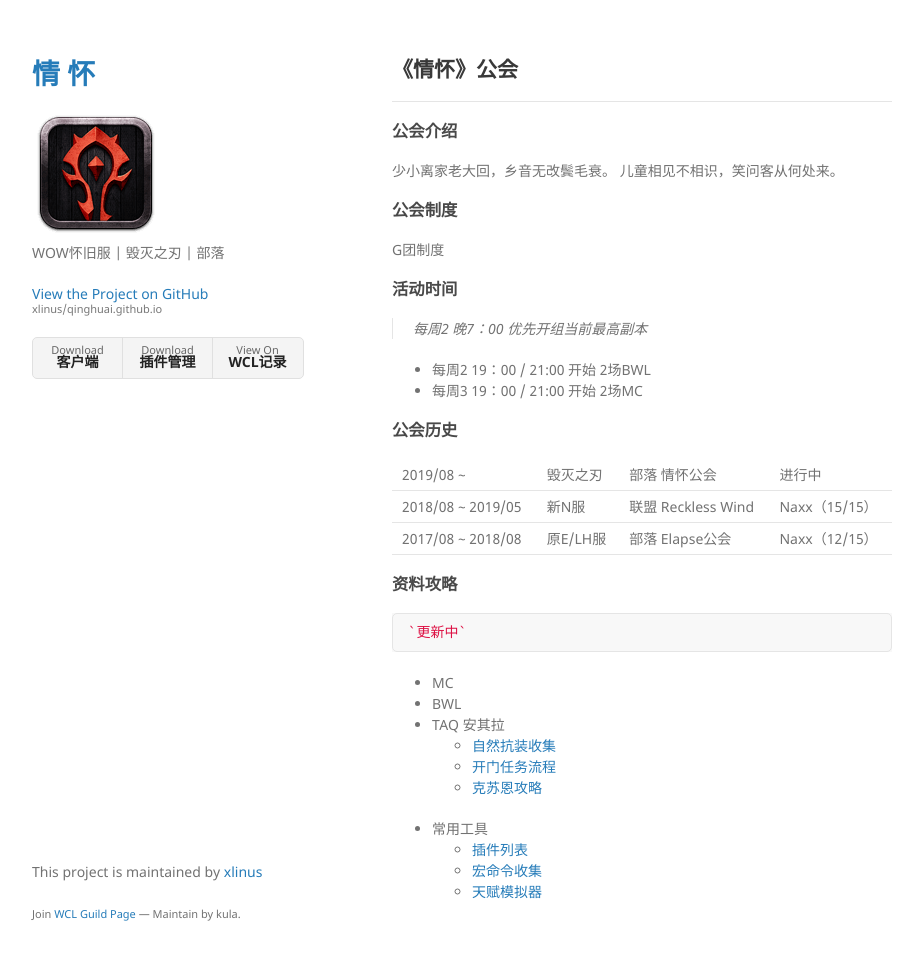
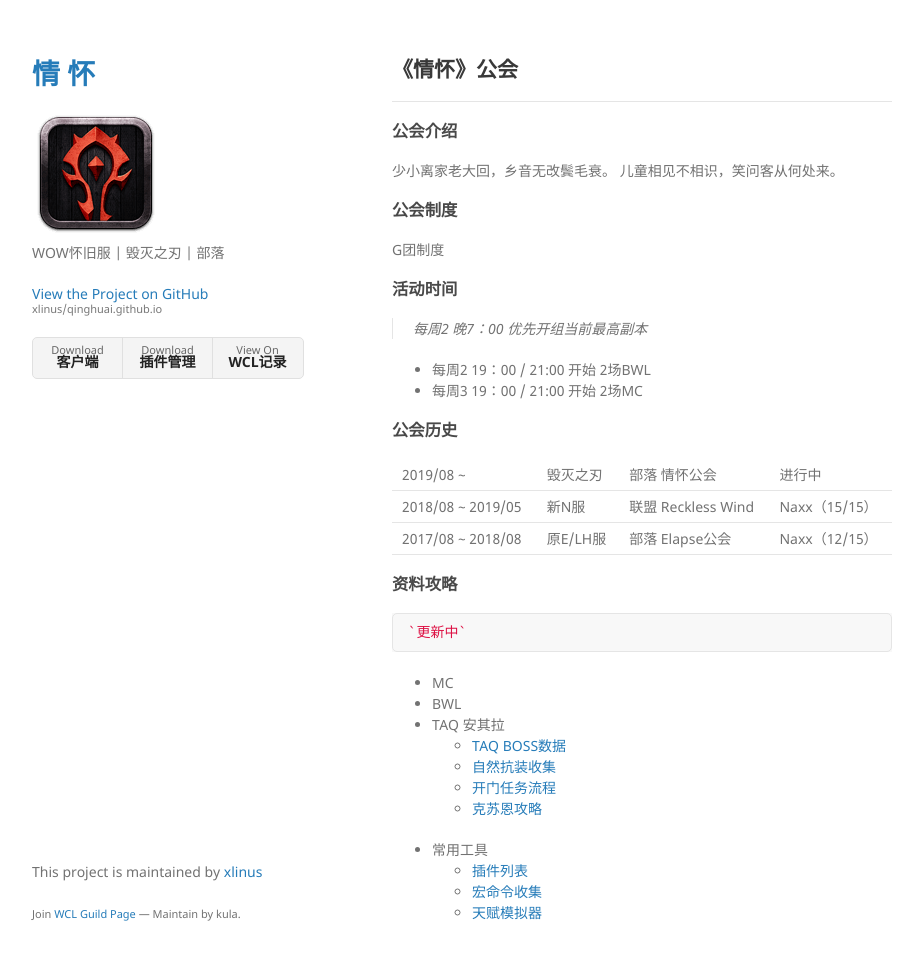
Before and after one commit to xlinus/qinghuai.github.io, a Jekyll site: the page built from index.md, in a window 1280 px wide and 993 px high. Shown: the top 960 px of the window, without its empty margins (178-1101 px from the left). Built offline with Jekyll 4.4.1, drawn with Linux system fonts in a browser that asks for light colours; our own code applies the rules of GitHub Pages for plain Markdown files.

Commit message:
Update index.md

```diff
--- a/index.md
+++ b/index.md
@@ -30,9 +30,10 @@ G团制度
 - MC
 - BWL
 - TAQ 安其拉
-  - [自然抗装收集](./nr-page.html)
+  - [TAQ BOSS数据](./taq-boss-page.html)
+  - [自然抗装收集](./taq-nr-page.html)
   - [开门任务流程](./taq-quest-page.html)
-  - [克苏恩攻略](./cthun-page.html)
+  - [克苏恩攻略](./taq-cthun-page.html)
 
 - 常用工具
   - [插件列表](./addons-page.html)
```
